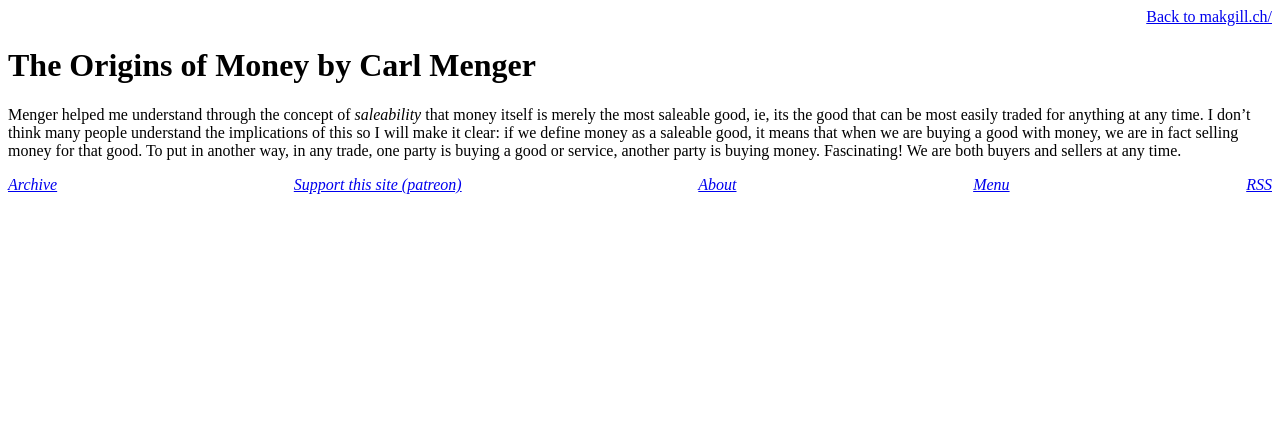
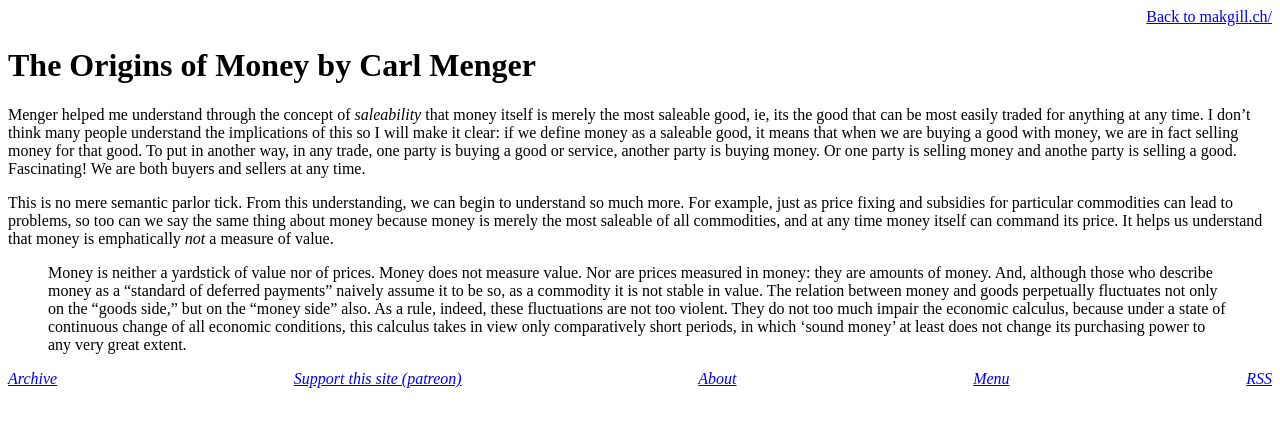
Before and after one commit to derykmakgill/website, a Jekyll site: the page built from originsmoney.md, in a window 1280 px wide. Shown: the top 427 px of the page. Built offline with Jekyll 4.4.1, drawn with Linux system fonts in a browser that asks for light colours.

Commit message:
Update originsmoney.md

```diff
--- a/originsmoney.md
+++ b/originsmoney.md
@@ -3,4 +3,8 @@ layout: page
 title: The Origins of Money by Carl Menger
 ---
 
-Menger helped me understand through the concept of *saleability* that money itself is merely the most saleable good, ie, its the good that can be most easily traded for anything at any time. I don't think many people understand the implications of this so I will make it clear: if we define money as a saleable good, it means that when we are buying a good with money, we are in fact selling money for that good. To put in another way, in any trade, one party is buying a good or service, another party is buying money. Fascinating! We are both buyers and sellers at any time.
+Menger helped me understand through the concept of *saleability* that money itself is merely the most saleable good, ie, its the good that can be most easily traded for anything at any time. I don't think many people understand the implications of this so I will make it clear: if we define money as a saleable good, it means that when we are buying a good with money, we are in fact selling money for that good. To put in another way, in any trade, one party is buying a good or service, another party is buying money. Or one party is selling money and anothe party is selling a good. Fascinating! We are both buyers and sellers at any time.
+
+This is no mere semantic parlor tick. From this understanding, we can begin to understand so much more. For example, just as price fixing and subsidies for particular commodities can lead to problems, so too can we say the same thing about money because money is merely the most saleable of all commodities, and at any time money itself can command its price. It helps us understand that money is emphatically *not* a measure of value.
+
+>Money is neither a yardstick of value nor of prices. Money does not measure value. Nor are prices measured in money: they are amounts of money. And, although those who describe money as a "standard of deferred payments" naively assume it to be so, as a commodity it is not stable in value. The relation between money and goods perpetually fluctuates not only on the "goods side," but on the "money side" also. As a rule, indeed, these fluctuations are not too violent. They do not too much impair the economic calculus, because under a state of continuous change of all economic conditions, this calculus takes in view only comparatively short periods, in which ‘sound money’ at least does not change its purchasing power to any very great extent.
```
